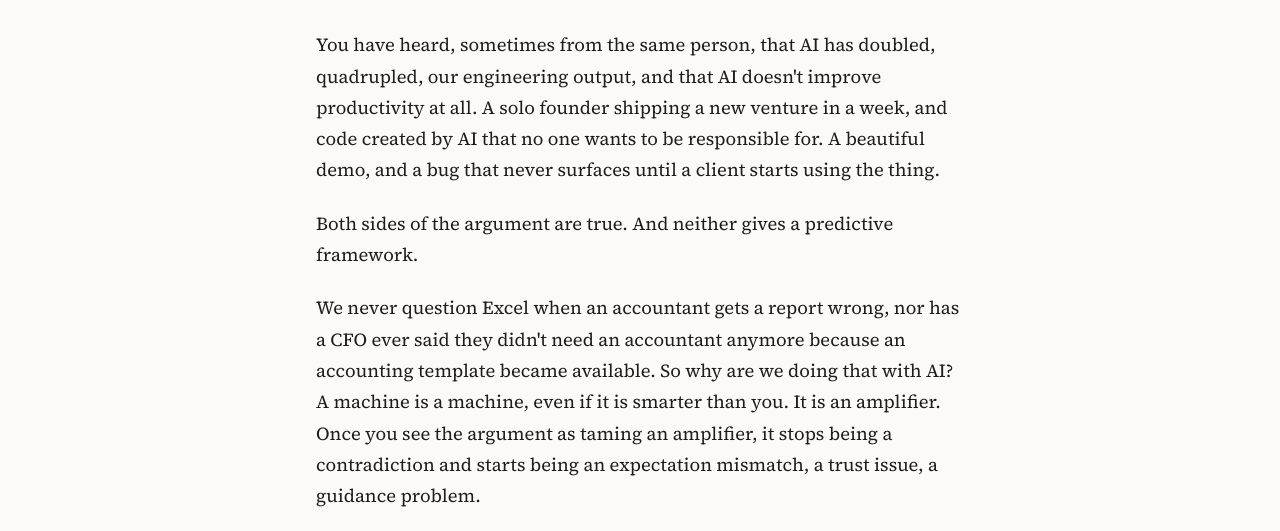
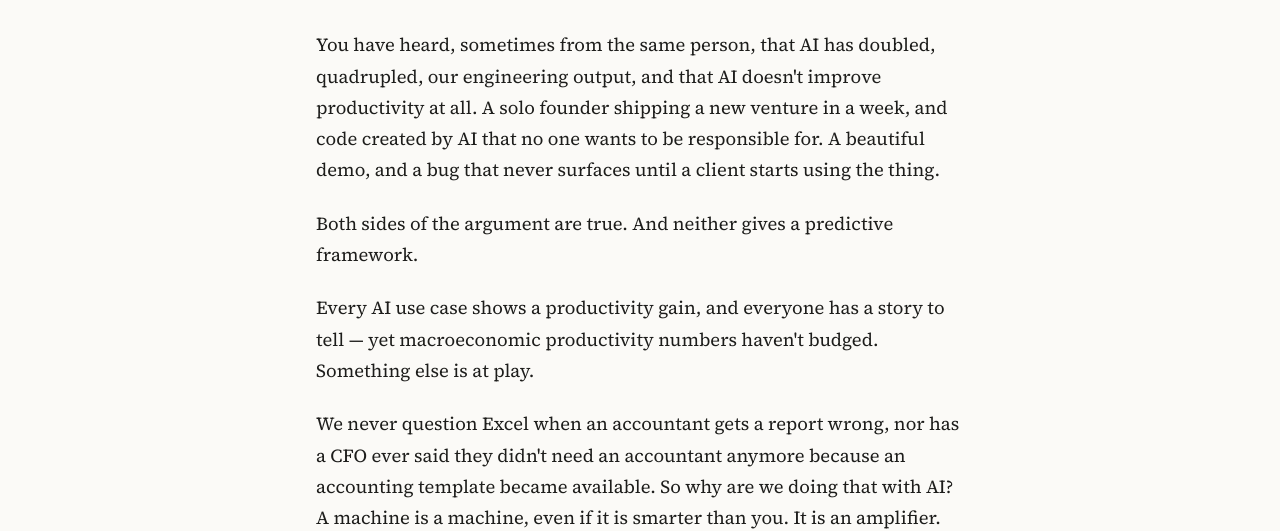
Before and after one commit to vashtec/aitheamplifier, a plain HTML site: page index.html in a window 1280 px wide. Shown: the part 271-802 px from the top of the page. Drawn offline with Linux system fonts and the light colour scheme.

Commit message:
Add files via upload

```diff
--- a/index.html
+++ b/index.html
@@ -33,6 +33,8 @@
     <p>You have heard, sometimes from the same person, that AI has doubled, quadrupled, our engineering output, and that AI doesn't improve productivity at all. A solo founder shipping a new venture in a week, and code created by AI that no one wants to be responsible for. A beautiful demo, and a bug that never surfaces until a client starts using the thing.</p>
 
     <p>Both sides of the argument are true. And neither gives a predictive framework.</p>
+
+    <p>Every AI use case shows a productivity gain, and everyone has a story to tell — yet macroeconomic productivity numbers haven't budged. Something else is at play.</p>
 
     <p>We never question Excel when an accountant gets a report wrong, nor has a CFO ever said they didn't need an accountant anymore because an accounting template became available. So why are we doing that with AI? A machine is a machine, even if it is smarter than you. It is an amplifier. Once you see the argument as taming an amplifier, it stops being a contradiction and starts being an expectation mismatch, a trust issue, a guidance problem.</p>
 
```
